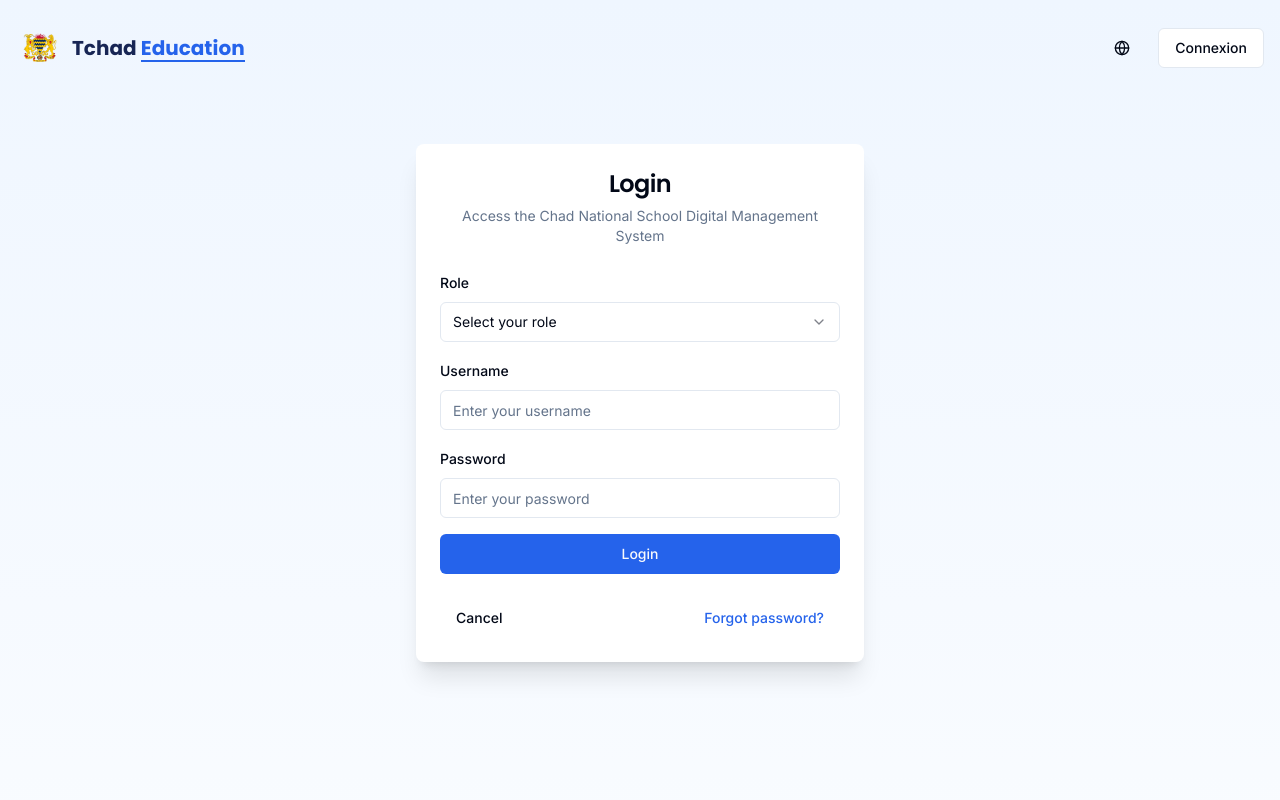
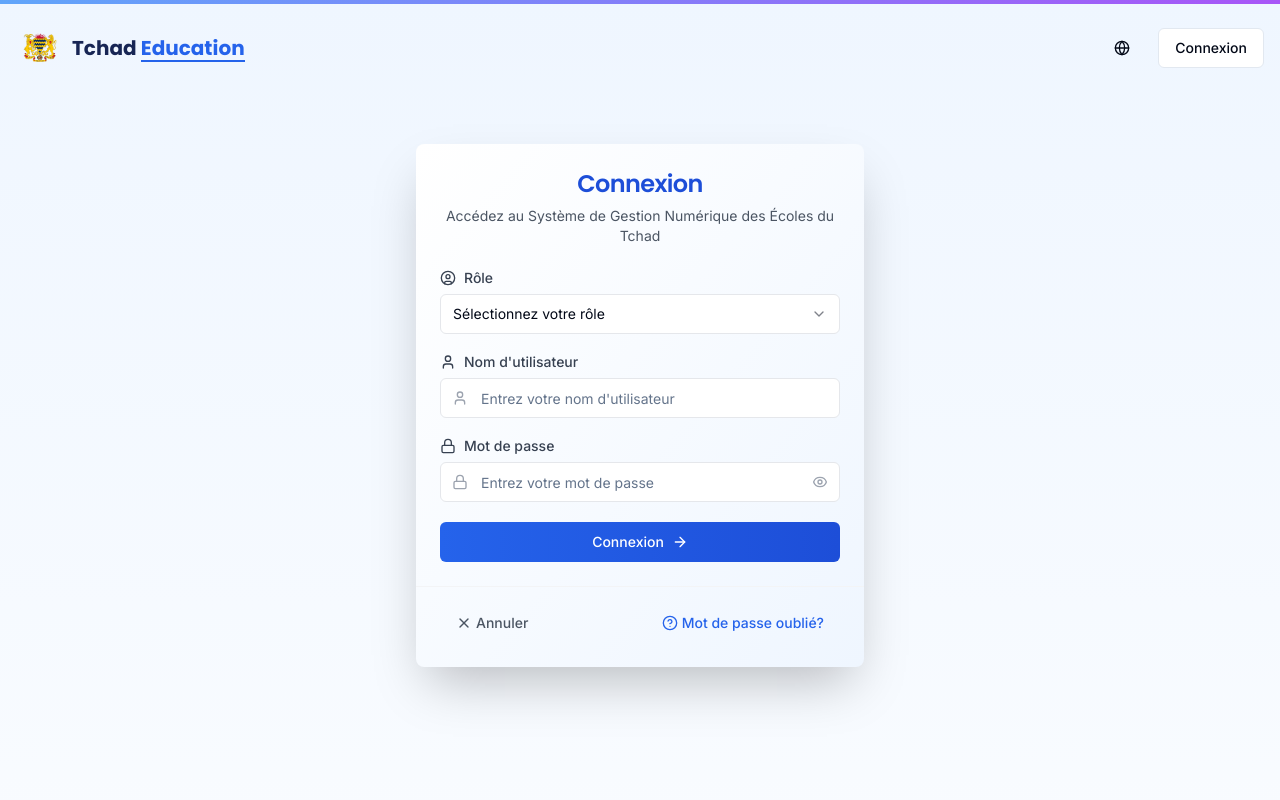
Before and after one commit to adoumouangnamouemmanuel/Chad-education-system, a Next.js app: page / in a window 1280 px wide. Both pictures are taken after a click on the button "Connexion". Shown: the top 800 px of the page. Built offline with nearby package versions, Linux system fonts and the light colour scheme.

Commit message:
improved login page

```diff
--- a/components/auth/login-form.tsx
+++ b/components/auth/login-form.tsx
@@ -1,6 +1,21 @@
 "use client";
 
 import type React from "react";
+import { useState } from "react";
+import { useRouter } from "next/navigation";
+import { motion } from "framer-motion";
+import {
+  User,
+  Lock,
+  ArrowRight,
+  X,
+  HelpCircle,
+  UserCircle,
+  BookOpen,
+  School,
+  Briefcase,
+  GraduationCap,
+} from "lucide-react";
 
 import { Button } from "@/components/ui/button";
 import {
@@ -22,18 +37,25 @@ import {
 } from "@/components/ui/select";
 import { useToast } from "@/hooks/use-toast";
 import type { UserRole } from "@/lib/types";
-import { useRouter } from "next/navigation";
-import { useState } from "react";
 
 interface LoginFormProps {
   onCancel: () => void;
 }
+
+const roleIcons = {
+  minister: <Briefcase className="h-5 w-5" />,
+  inspector: <School className="h-5 w-5" />,
+  director: <BookOpen className="h-5 w-5" />,
+  teacher: <UserCircle className="h-5 w-5" />,
+  student: <GraduationCap className="h-5 w-5" />,
+};
 
 export function LoginForm({ onCancel }: LoginFormProps) {
   const [role, setRole] = useState<UserRole | "">("");
   const [username, setUsername] = useState("");
   const [password, setPassword] = useState("");
   const [isLoading, setIsLoading] = useState(false);
+  const [showPassword, setShowPassword] = useState(false);
 
   const router = useRouter();
   const { toast } = useToast();
@@ -43,8 +65,8 @@ export function LoginForm({ onCancel }: LoginFormProps) {
 
     if (!role || !username || !password) {
       toast({
-        title: "Error",
-        description: "Please fill in all fields",
+        title: "Erreur",
+        description: "Veuillez remplir tous les champs",
         variant: "destructive",
       });
       return;
@@ -52,87 +74,297 @@ export function LoginForm({ onCancel }: LoginFormProps) {
 
     setIsLoading(true);
 
-    // Simulate authentication
+    // Afficher un toast de chargement
+    toast({
+      title: "Connexion en cours",
+      description:
+        "Veuillez patienter pendant que nous vérifions vos informations...",
+    });
+
+    // Simuler l'authentification
     setTimeout(() => {
       setIsLoading(false);
 
-      // Set a cookie to remember the user role
-      document.cookie = `userRole=${role}; path=/; max-age=${60 * 60 * 24 * 7}`; // 7 days
+      // Définir un cookie pour mémoriser le rôle de l'utilisateur
+      document.cookie = `userRole=${role}; path=/; max-age=${60 * 60 * 24 * 7}`; // 7 jours
 
-      // Redirect based on role
+      toast({
+        title: "Connexion réussie",
+        description: "Vous êtes maintenant connecté",
+        variant: "default",
+      });
+
+      // Rediriger en fonction du rôle
       router.push(`/dashboard/${role}`);
     }, 1500);
   };
 
+  const containerVariants = {
+    hidden: { opacity: 0, y: 20 },
+    visible: {
+      opacity: 1,
+      y: 0,
+      transition: {
+        duration: 0.5,
+        staggerChildren: 0.1,
+      },
+    },
+  };
+
+  const itemVariants = {
+    hidden: { opacity: 0, y: 10 },
+    visible: { opacity: 1, y: 0 },
+  };
+
   return (
-    <Card className="border-none shadow-xl">
-      <CardHeader>
-        <CardTitle className="text-2xl font-poppins text-center">
-          Login
+    <motion.div
+      initial="hidden"
+      animate="visible"
+      variants={containerVariants}
+      className="w-full max-w-md mx-auto"
+    >
+      <Card className="border-none shadow-2xl bg-gradient-to-br from-white to-blue-50 dark:from-gray-900 dark:to-gray-800 overflow-hidden">
+        <div className="absolute top-0 left-0 w-full h-1 bg-gradient-to-r from-blue-400 to-purple-500" />
+
+        <CardHeader className="relative">
+          <motion.div variants={itemVariants}>
+            <CardTitle className="text-2xl font-poppins text-center text-blue-700 dark:text-blue-300">
+              Connexion
             </CardTitle>
-        <CardDescription className="text-center">
-          Access the Chad National School Digital Management System
+          </motion.div>
+          <motion.div variants={itemVariants}>
+            <CardDescription className="text-center text-gray-600 dark:text-gray-300">
+              Accédez au Système de Gestion Numérique des Écoles du Tchad
             </CardDescription>
+          </motion.div>
         </CardHeader>
+
         <CardContent>
-        <form onSubmit={handleSubmit} className="space-y-4">
-          <div className="space-y-2">
-            <Label htmlFor="role">Role</Label>
+          <form onSubmit={handleSubmit} className="space-y-5">
+            <motion.div variants={itemVariants} className="space-y-2">
+              <Label
+                htmlFor="role"
+                className="text-gray-700 dark:text-gray-200 flex items-center gap-2"
+              >
+                <UserCircle className="h-4 w-4" />
+                Rôle
+              </Label>
               <Select
                 value={role}
                 onValueChange={(value) => setRole(value as UserRole)}
               >
-              <SelectTrigger id="role">
-                <SelectValue placeholder="Select your role" />
+                <SelectTrigger
+                  id="role"
+                  className="bg-white dark:bg-gray-800 border-gray-200 dark:border-gray-700 focus:ring-blue-500 focus:border-blue-500"
+                >
+                  <SelectValue placeholder="Sélectionnez votre rôle" />
                 </SelectTrigger>
-              <SelectContent>
-                <SelectItem value="minister">Minister of Education</SelectItem>
-                <SelectItem value="inspector">Regional Inspector</SelectItem>
-                <SelectItem value="director">School Director</SelectItem>
-                <SelectItem value="teacher">Teacher</SelectItem>
-                <SelectItem value="student">Student</SelectItem>
+                <SelectContent className="bg-white dark:bg-gray-800">
+                  <SelectItem
+                    value="minister"
+                    className="flex items-center gap-2"
+                  >
+                    <div className="flex items-center gap-2">
+                      {roleIcons.minister}
+                      <span>Ministre de l'Éducation</span>
+                    </div>
+                  </SelectItem>
+                  <SelectItem
+                    value="inspector"
+                    className="flex items-center gap-2"
+                  >
+                    <div className="flex items-center gap-2">
+                      {roleIcons.inspector}
+                      <span>Inspecteur Régional</span>
+                    </div>
+                  </SelectItem>
+                  <SelectItem
+                    value="director"
+                    className="flex items-center gap-2"
+                  >
+                    <div className="flex items-center gap-2">
+                      {roleIcons.director}
+                      <span>Directeur d'École</span>
+                    </div>
+                  </SelectItem>
+                  <SelectItem
+                    value="teacher"
+                    className="flex items-center gap-2"
+                  >
+                    <div className="flex items-center gap-2">
+                      {roleIcons.teacher}
+                      <span>Enseignant</span>
+                    </div>
+                  </SelectItem>
+                  <SelectItem
+                    value="student"
+                    className="flex items-center gap-2"
+                  >
+                    <div className="flex items-center gap-2">
+                      {roleIcons.student}
+                      <span>Étudiant</span>
+                    </div>
+                  </SelectItem>
                 </SelectContent>
               </Select>
-          </div>
+            </motion.div>
 
-          <div className="space-y-2">
-            <Label htmlFor="username">Username</Label>
+            <motion.div variants={itemVariants} className="space-y-2">
+              <Label
+                htmlFor="username"
+                className="text-gray-700 dark:text-gray-200 flex items-center gap-2"
+              >
+                <User className="h-4 w-4" />
+                Nom d'utilisateur
+              </Label>
+              <div className="relative">
                 <Input
                   id="username"
                   value={username}
                   onChange={(e) => setUsername(e.target.value)}
-              placeholder="Enter your username"
+                  placeholder="Entrez votre nom d'utilisateur"
+                  className="pl-10 bg-white dark:bg-gray-800 border-gray-200 dark:border-gray-700 focus:ring-blue-500 focus:border-blue-500"
                 />
+                <User className="absolute left-3 top-1/2 transform -translate-y-1/2 h-4 w-4 text-gray-400" />
               </div>
+            </motion.div>
 
-          <div className="space-y-2">
-            <Label htmlFor="password">Password</Label>
+            <motion.div variants={itemVariants} className="space-y-2">
+              <Label
+                htmlFor="password"
+                className="text-gray-700 dark:text-gray-200 flex items-center gap-2"
+              >
+                <Lock className="h-4 w-4" />
+                Mot de passe
+              </Label>
+              <div className="relative">
                 <Input
                   id="password"
-              type="password"
+                  type={showPassword ? "text" : "password"}
                   value={password}
                   onChange={(e) => setPassword(e.target.value)}
-              placeholder="Enter your password"
+                  placeholder="Entrez votre mot de passe"
+                  className="pl-10 bg-white dark:bg-gray-800 border-gray-200 dark:border-gray-700 focus:ring-blue-500 focus:border-blue-500"
                 />
+                <Lock className="absolute left-3 top-1/2 transform -translate-y-1/2 h-4 w-4 text-gray-400" />
+                <button
+                  type="button"
+                  onClick={() => setShowPassword(!showPassword)}
+                  className="absolute right-3 top-1/2 transform -translate-y-1/2 text-gray-400 hover:text-gray-600 dark:hover:text-gray-300"
+                >
+                  {showPassword ? (
+                    <svg
+                      xmlns="http://www.w3.org/2000/svg"
+                      className="h-4 w-4"
+                      fill="none"
+                      viewBox="0 0 24 24"
+                      stroke="currentColor"
+                    >
+                      <path
+                        strokeLinecap="round"
+                        strokeLinejoin="round"
+                        strokeWidth={2}
+                        d="M13.875 18.825A10.05 10.05 0 0112 19c-4.478 0-8.268-2.943-9.543-7a9.97 9.97 0 011.563-3.029m5.858.908a3 3 0 114.243 4.243M9.878 9.878l4.242 4.242M9.88 9.88l-3.29-3.29m7.532 7.532l3.29 3.29M3 3l3.59 3.59m0 0A9.953 9.953 0 0112 5c4.478 0 8.268 2.943 9.543 7a10.025 10.025 0 01-4.132 5.411m0 0L21 21"
+                      />
+                    </svg>
+                  ) : (
+                    <svg
+                      xmlns="http://www.w3.org/2000/svg"
+                      className="h-4 w-4"
+                      fill="none"
+                      viewBox="0 0 24 24"
+                      stroke="currentColor"
+                    >
+                      <path
+                        strokeLinecap="round"
+                        strokeLinejoin="round"
+                        strokeWidth={2}
+                        d="M15 12a3 3 0 11-6 0 3 3 0 016 0z"
+                      />
+                      <path
+                        strokeLinecap="round"
+                        strokeLinejoin="round"
+                        strokeWidth={2}
+                        d="M2.458 12C3.732 7.943 7.523 5 12 5c4.478 0 8.268 2.943 9.542 7-1.274 4.057-5.064 7-9.542 7-4.477 0-8.268-2.943-9.542-7z"
+                      />
+                    </svg>
+                  )}
+                </button>
               </div>
+            </motion.div>
 
+            <motion.div variants={itemVariants} className="w-full">
               <Button
                 type="submit"
-            className="w-full bg-blue-600 hover:bg-blue-700"
+                className="w-full bg-gradient-to-r from-blue-600 to-blue-700 hover:from-blue-700 hover:to-blue-800 text-white font-medium py-2 px-4 rounded-md transition-all duration-300 flex items-center justify-center gap-2"
                 disabled={isLoading}
               >
-            {isLoading ? "Logging in..." : "Login"}
+                {isLoading ? (
+                  <>
+                    <svg
+                      className="animate-spin -ml-1 mr-2 h-5 w-5 text-white"
+                      xmlns="http://www.w3.org/2000/svg"
+                      fill="none"
+                      viewBox="0 0 24 24"
+                    >
+                      <circle
+                        className="opacity-25"
+                        cx="12"
+                        cy="12"
+                        r="10"
+                        stroke="currentColor"
+                        strokeWidth="4"
+                      ></circle>
+                      <path
+                        className="opacity-75"
+                        fill="currentColor"
+                        d="M4 12a8 8 0 018-8V0C5.373 0 0 5.373 0 12h4zm2 5.291A7.962 7.962 0 014 12H0c0 3.042 1.135 5.824 3 7.938l3-2.647z"
+                      ></path>
+                    </svg>
+                    Connexion en cours...
+                  </>
+                ) : (
+                  <>
+                    Connexion
+                    <ArrowRight className="h-4 w-4" />
+                  </>
+                )}
               </Button>
+            </motion.div>
           </form>
         </CardContent>
-      <CardFooter className="flex justify-between">
-        <Button variant="ghost" onClick={onCancel}>
-          Cancel
+
+        <CardFooter className="flex justify-between border-t border-gray-100 dark:border-gray-700 pt-4">
+          <motion.div
+            variants={itemVariants}
+            whileHover={{ scale: 1.05 }}
+            whileTap={{ scale: 0.95 }}
+          >
+            <Button
+              variant="ghost"
+              onClick={onCancel}
+              className="text-gray-600 hover:text-gray-900 dark:text-gray-300 dark:hover:text-white flex items-center gap-1"
+            >
+              <X className="h-4 w-4" />
+              Annuler
             </Button>
-        <Button variant="link" className="text-blue-600">
-          Forgot password?
+          </motion.div>
+
+          <motion.div
+            variants={itemVariants}
+            whileHover={{ scale: 1.05 }}
+            whileTap={{ scale: 0.95 }}
+          >
+            <Button
+              variant="link"
+              className="text-blue-600 hover:text-blue-800 dark:text-blue-400 dark:hover:text-blue-300 flex items-center gap-1"
+            >
+              <HelpCircle className="h-4 w-4" />
+              Mot de passe oublié?
             </Button>
+          </motion.div>
         </CardFooter>
       </Card>
+    </motion.div>
   );
 }
```
Lines whose indentation alone changed are shown as unchanged.
